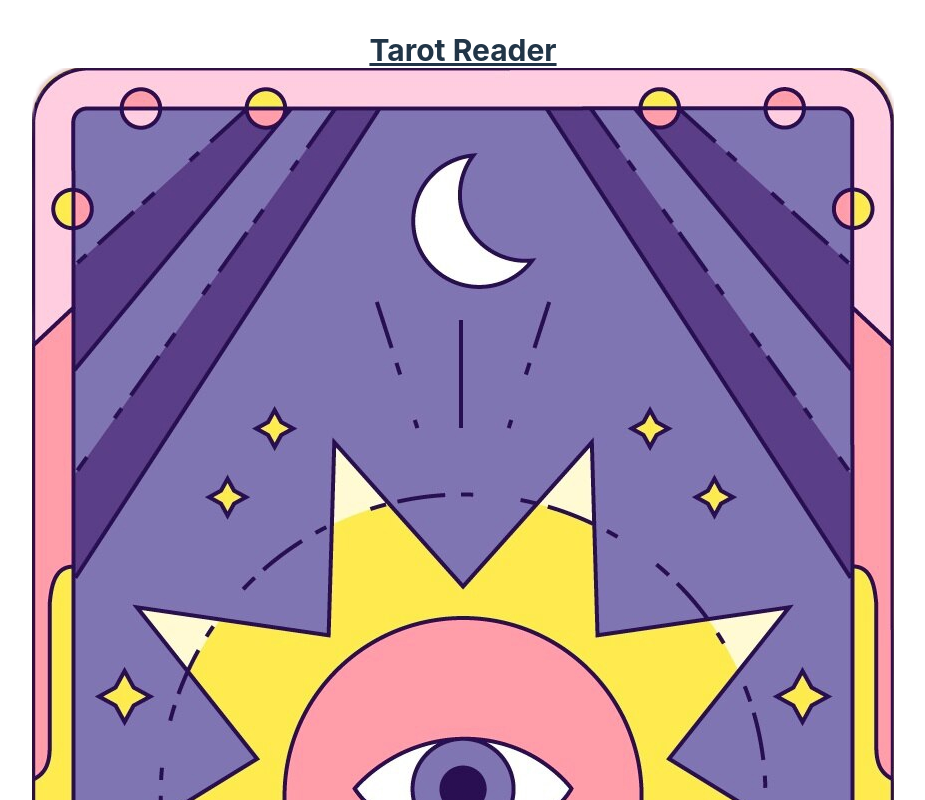
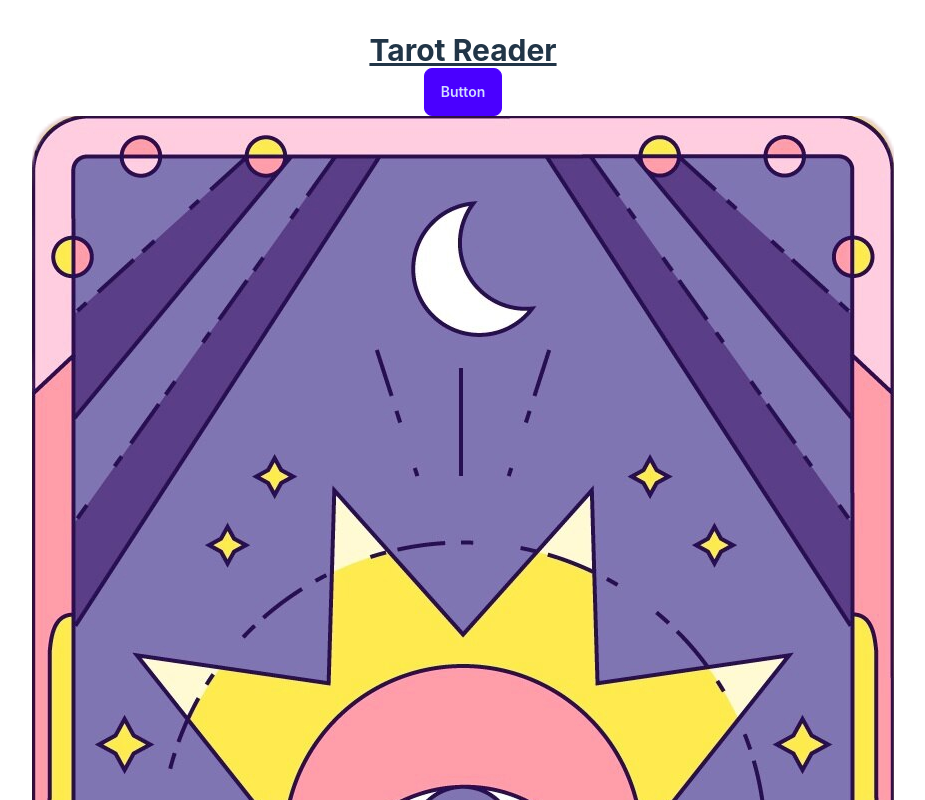
Before and after one commit to RosieMoonYin/tarot-app, a React (Vite) app in the folder Frontend-tarot-app/: page / in a window 1280 px wide. Shown: the top 800 px of the page, without its empty margins (177-1102 px from the left). Built offline with nearby package versions, Linux system fonts and the light colour scheme.

Commit message:
feat: install daisyUI

```diff
--- a/Frontend-tarot-app/package.json
+++ b/Frontend-tarot-app/package.json
@@ -19,6 +19,7 @@
     "@types/react-dom": "^18.3.0",
     "@vitejs/plugin-react-swc": "^3.5.0",
     "autoprefixer": "^10.4.20",
+    "daisyui": "^4.12.10",
     "eslint": "^9.8.0",
     "eslint-plugin-react-hooks": "^5.1.0-rc.0",
     "eslint-plugin-react-refresh": "^0.4.9",
--- a/Frontend-tarot-app/src/App.tsx
+++ b/Frontend-tarot-app/src/App.tsx
@@ -58,6 +58,7 @@ function App() {
     <>
       <div>
         <h1 className="text-3xl font-bold underline">Tarot Reader</h1>
+        <button className="btn btn-primary">Button</button>
       </div>
       <div className="card">
         <img
--- a/Frontend-tarot-app/tailwind.config.js
+++ b/Frontend-tarot-app/tailwind.config.js
@@ -4,5 +4,5 @@ export default {
   theme: {
     extend: {},
   },
-  plugins: [],
+  plugins: [require("daisyui")],
 };
```
Also changed, not shown: 1 other file (tests, documents, lock files or other folders).
